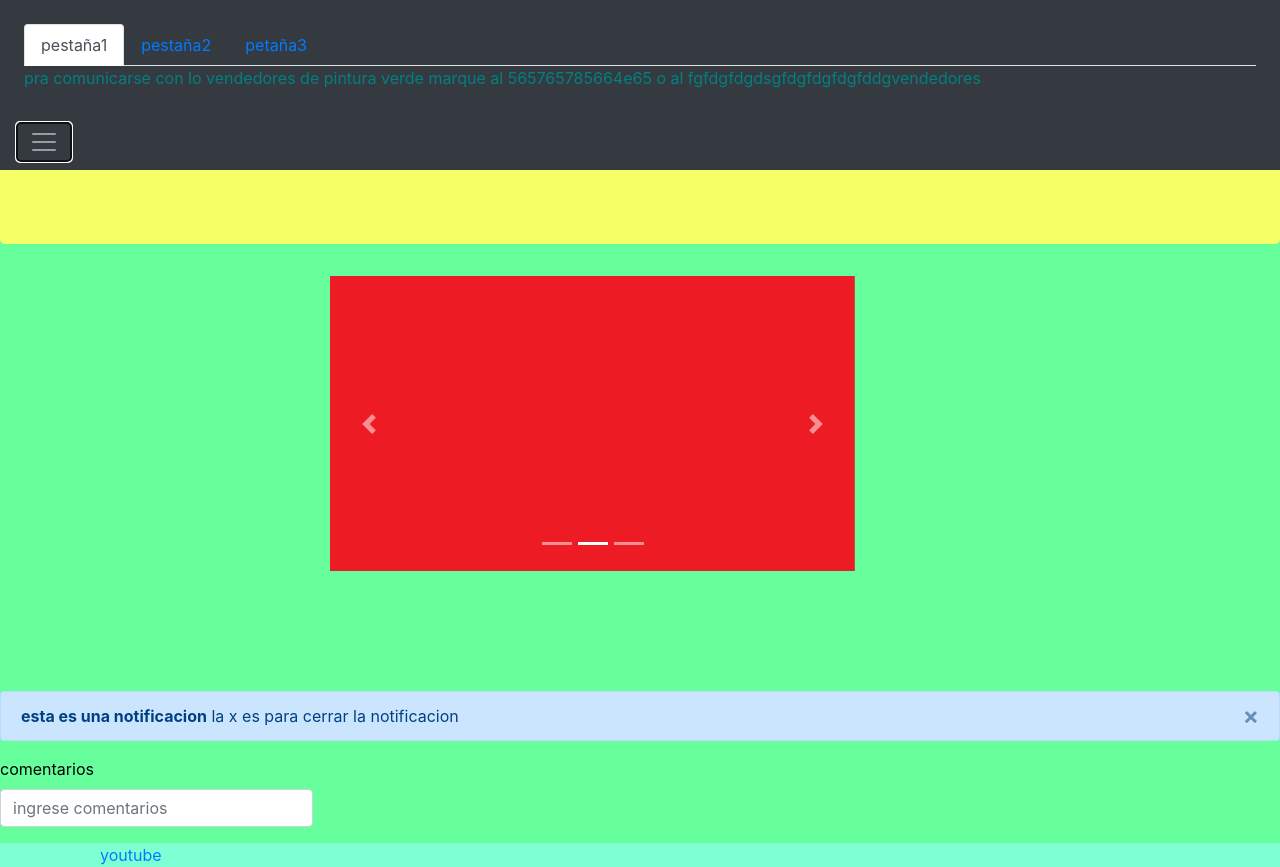
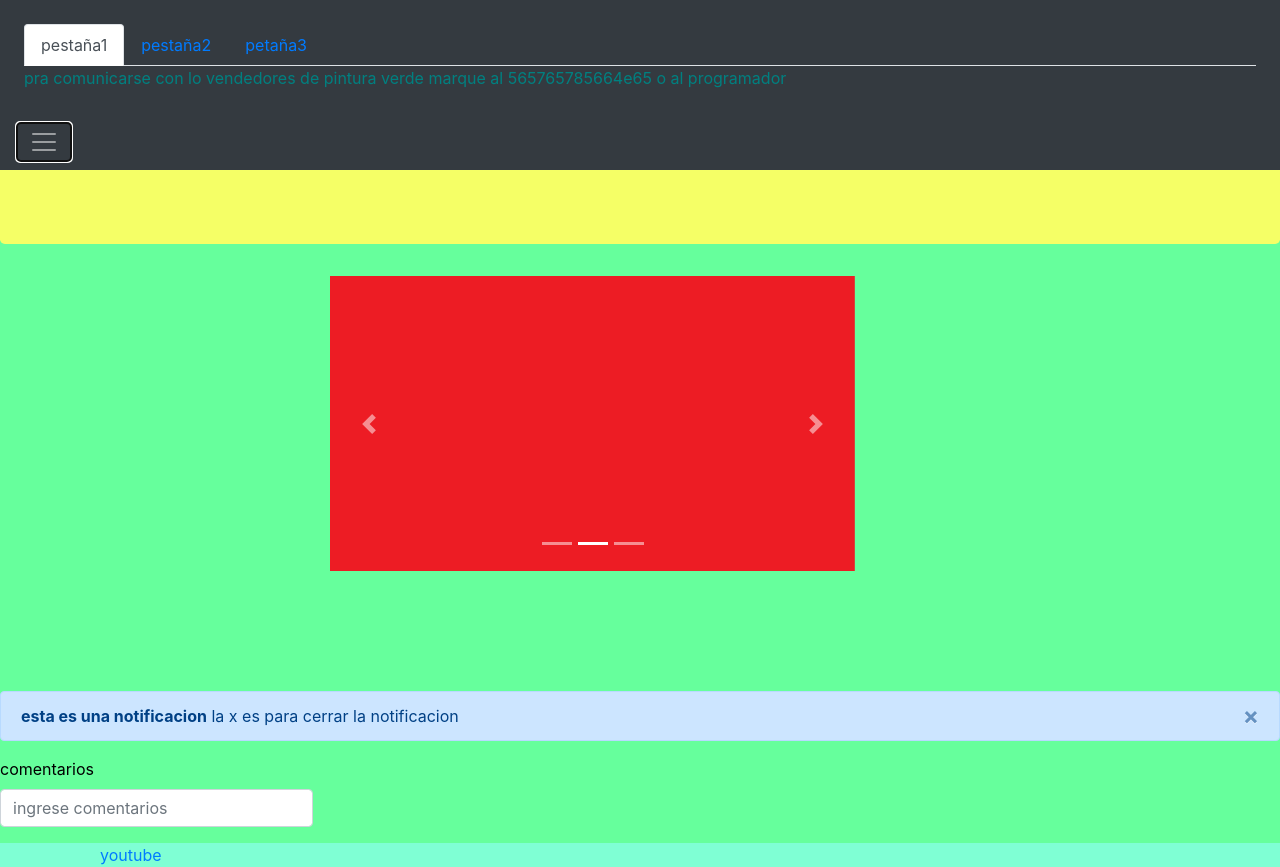
Before and after one commit to dante520/obout, a website: page index.html in a window 1280 px wide. Both pictures are taken after a click on the button "Toggle navigation". Drawn offline with nearby package versions, Linux system fonts and the light colour scheme; files that its build step writes are made by us from their sources; a web font is replaced by a local one.

Commit message:
no message

```diff
--- a/index.html
+++ b/index.html
@@ -86,7 +86,7 @@
             </li>
           </ul>
           <div class="tab-content" id="myTabContent">
-            <div class="tab-pane fade show active" id="home" role="tabpanel" aria-labelledby="home-tab">pra comunicarse con lo vendedores de pintura verde marque al 565765785664e65 o al fgfdgfdgdsgfdgfdgfdgfddg<vendedoresdepinturaverde@gmail class="com">vendedores</vendedoresdepinturaverde@gmail></div>
+            <div class="tab-pane fade show active" id="home" role="tabpanel" aria-labelledby="home-tab">pra comunicarse con lo vendedores de pintura verde marque al 565765785664e65 o al <dantemcastillo23@gmail class="com">programador</dantemcastillo23@gmail></div>
             <div class="tab-pane fade" id="profile" role="tabpanel" aria-labelledby="profile-tab">contenido de pestaña2</div>
             <div class="tab-pane fade" id="contact" role="tabpanel" aria-labelledby="contact-tab">contenido de pestaña3</div>
           </div>
```
